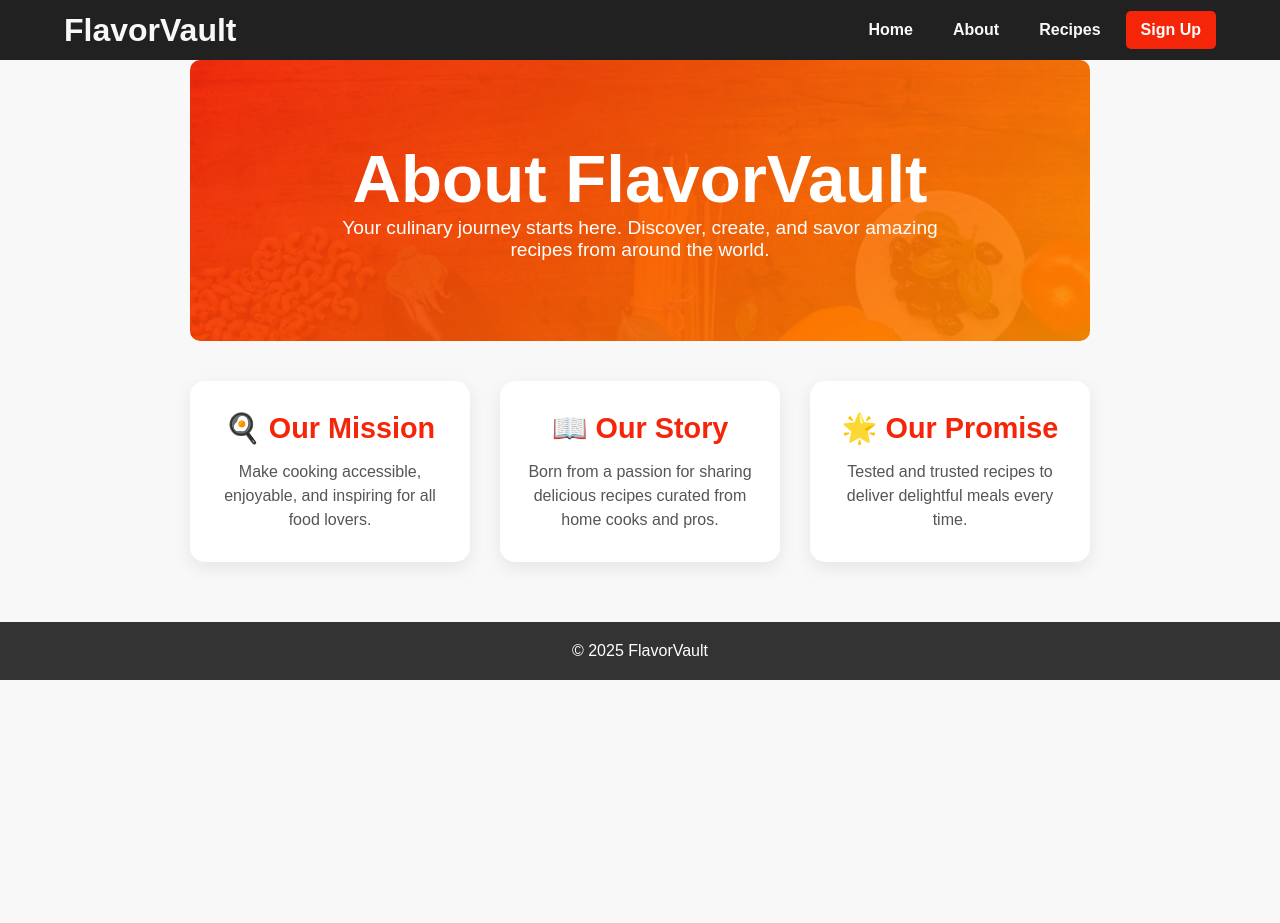
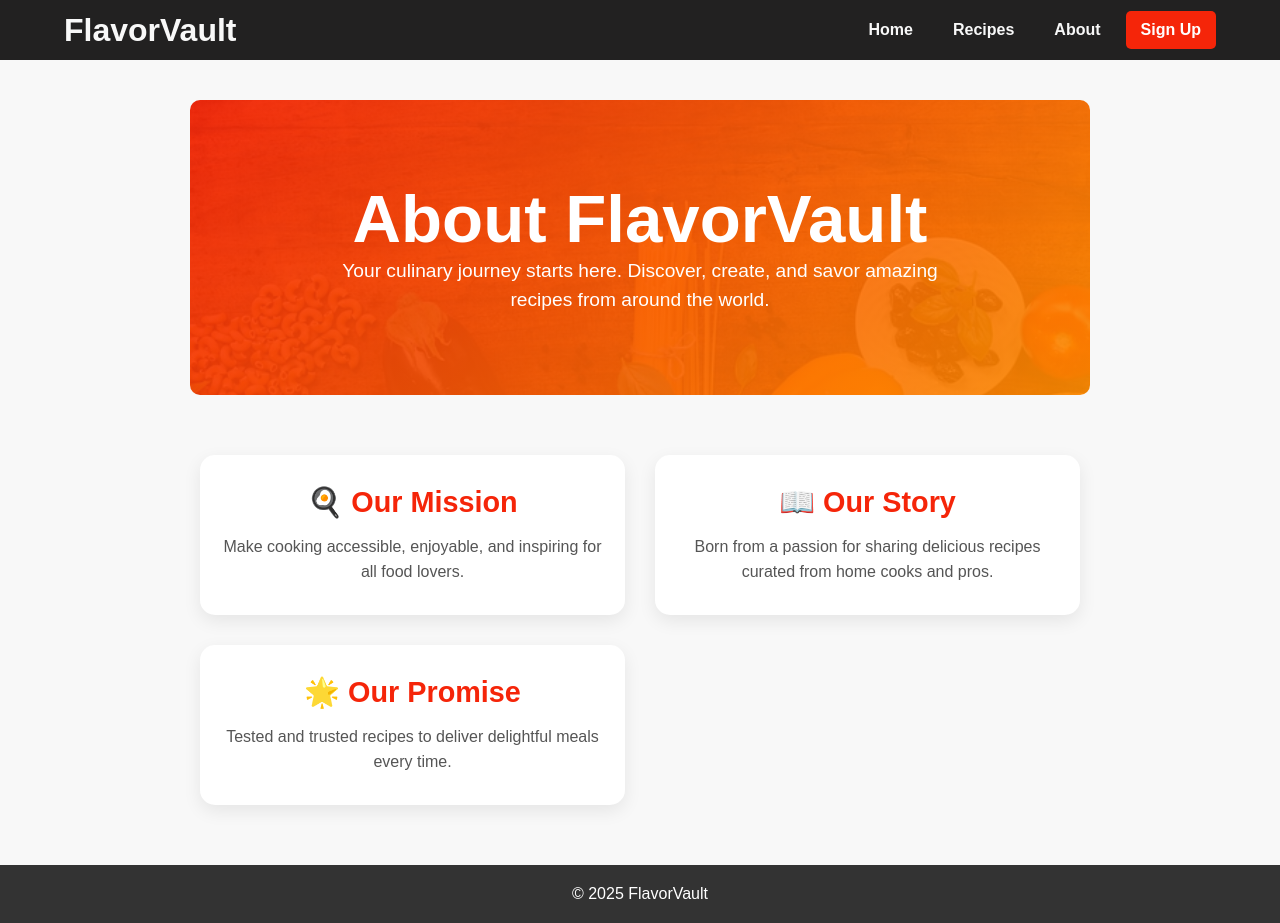
Before and after one commit to Ritesh0515/Recipe_Management_System-FlavourVault, a plain HTML site: page Source-Code/frontend/about.html in a window 1280 px wide. Before the commit the page ends 800 px from the top, so only its background shows below. Drawn offline with Linux system fonts and the light colour scheme.

Commit message:
change the order of about in the navbar

```diff
--- a/Source-Code/frontend/about.html
+++ b/Source-Code/frontend/about.html
@@ -1,12 +1,14 @@
 <!DOCTYPE html>
 <html lang="en">
+
 <head>
   <meta charset="UTF-8" />
-  <meta name="viewport" content="width=device-width, initial-scale=1.0"/>
+  <meta name="viewport" content="width=device-width, initial-scale=1.0" />
   <title>FlavorVault – About</title>
   <link rel="stylesheet" href="style.css" />
   <script src="script.js" defer></script>
 </head>
+
 <body>
   <header>
     <div class="container">
@@ -15,8 +17,8 @@
         <div class="menu-icon" onclick="toggleMenu()">☰</div>
         <ul class="nav-list">
           <li><a href="index.html">Home</a></li>
+          <li><a href="recipes.html">Recipes</a></li>
           <li class="active"><a href="about.html">About</a></li>
-          <li><a href="recipes.html">Recipes</a></li>
           <li class="signup-btn"><a href="signup.html">Sign Up</a></li>
         </ul>
       </nav>
@@ -46,10 +48,12 @@
   </main>
 
 
+
   <footer>
     <div>
       <p>&copy; 2025 FlavorVault</p>
     </div>
   </footer>
 </body>
+
 </html>
--- a/Source-Code/frontend/style.css
+++ b/Source-Code/frontend/style.css
@@ -410,7 +410,7 @@ footer {
 }
 
 
-/* About Page  */
+/* About Page Hero */
 .about-hero {
   background: linear-gradient(135deg, rgba(245,37,9,0.9), rgba(255,140,0,0.9)),
               url('images/hero-image.jpg') center/cover no-repeat;
@@ -418,54 +418,64 @@ footer {
   padding: 80px 20px;
   border-radius: 10px;
   text-align: center;
-  margin-bottom: 40px;
+  margin: 40px auto 60px;
   font-weight: 700;
   font-size: 2.8rem;
   max-width: 900px;
-  margin-left: auto;
-  margin-right: auto;
+  box-sizing: border-box;
 }
 
+/* Text inside hero */
 .about-hero p {
   max-width: 600px;
   margin: 0 auto;
   font-size: 1.2rem;
   font-weight: 400;
+  line-height: 1.5;
 }
 
+/* Content grid for about cards */
 .about-content {
   display: grid;
   grid-template-columns: repeat(auto-fit, minmax(280px, 1fr));
   gap: 30px;
   max-width: 900px;
   margin: 0 auto 60px;
+  padding: 0 10px;
+  box-sizing: border-box;
 }
 
+/* Each info card */
 .about-card {
   background: #fff;
   border-radius: 15px;
   box-shadow: 0 6px 18px rgba(0, 0, 0, 0.08);
   padding: 30px 20px;
   text-align: center;
+  cursor: default;
   transition: transform 0.3s ease;
-  cursor: default;
 }
 
+/* Hover effect for cards */
 .about-card:hover {
   transform: translateY(-5px);
 }
 
+/* Title in card */
 .about-card h3 {
   font-size: 1.8rem;
   color: rgb(245, 37, 9);
   margin-bottom: 15px;
+  font-weight: 700;
 }
 
+/* Text in card */
 .about-card p {
   font-size: 1rem;
   color: #555;
-  line-height: 1.5;
+  line-height: 1.6;
 }
+
 
 
 /* Recipies page */
```
Also changed, not shown: Source-Code/frontend/index.html (+3 -3 lines), Source-Code/frontend/login.html (+1 -1 lines), Source-Code/frontend/recipes.html (+1 -1 lines), Source-Code/frontend/signup.html (+3 -3 lines). Lines whose indentation alone changed are shown as unchanged.
